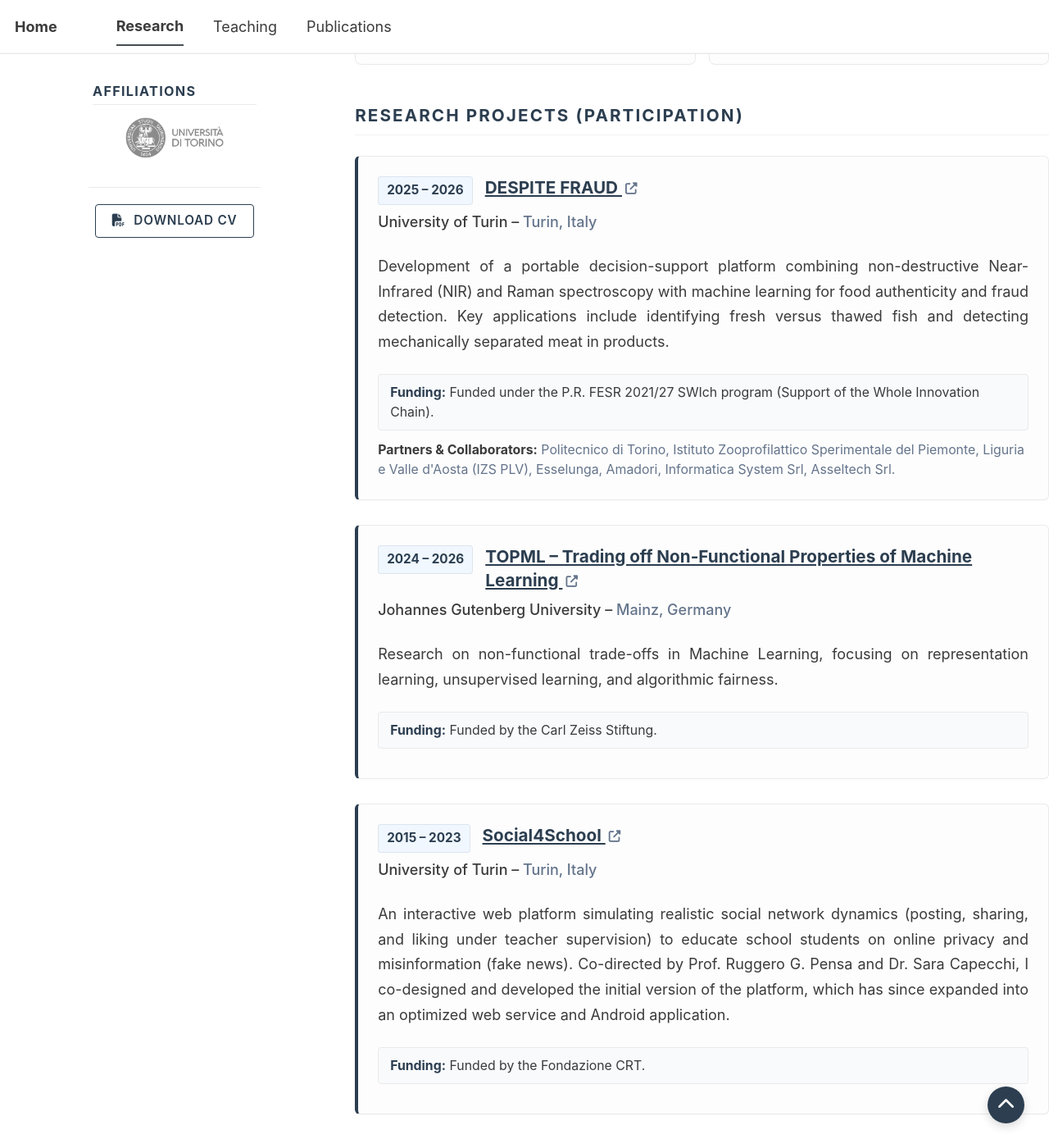
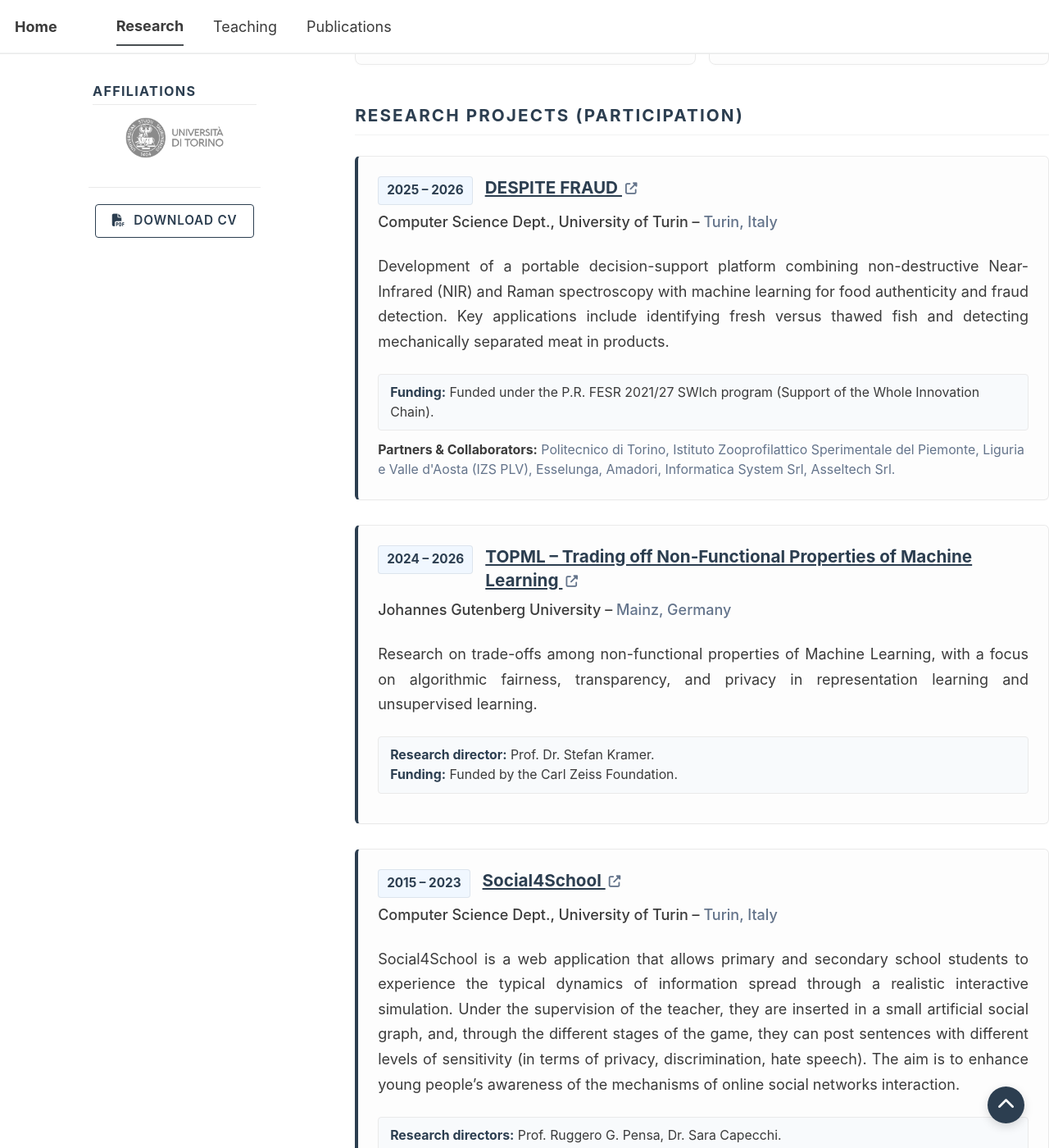
Before and after one commit to federicopeiretti/federicopeiretti.github.io, a Jekyll site: the page built from _pages/research.html, in a window 1280 px wide and 1400 px high, scrolled down 436 px. Shown: the whole window at 82% size. Built offline with Jekyll 4.4.1, drawn with Linux system fonts in a browser that asks for light colours; a script bundle is joined from its source files by our own code; library files that are not in the unit come from our copies.

Commit message:
update research projects

```diff
--- a/_pages/research.html
+++ b/_pages/research.html
@@ -10,12 +10,18 @@ author_profile: false
      1. STATIC LIGHT THEME VARIABLES (Locked)
      ========================================= */
   :root {
-    --port-primary: #2c3e50;    /* Dark Academic Blue */
-    --port-text: #3b3b3b;       /* Dark Gray for readability */
-    --port-muted: #64748b;      /* Muted gray for subtitles */
-    --port-bg: #fdfdfd;         /* Almost white for cards */
-    --port-border: #eaeaea;     /* Light gray borders */
-    --accent-color: #f0f7ff;    /* Soft blue for milestones */
+    --port-primary: #2c3e50;
+    /* Dark Academic Blue */
+    --port-text: #3b3b3b;
+    /* Dark Gray for readability */
+    --port-muted: #64748b;
+    /* Muted gray for subtitles */
+    --port-bg: #fdfdfd;
+    /* Almost white for cards */
+    --port-border: #eaeaea;
+    /* Light gray borders */
+    --accent-color: #f0f7ff;
+    /* Soft blue for milestones */
   }
 
   /* =========================================
@@ -56,7 +62,8 @@ author_profile: false
     color: var(--port-primary) !important;
   }
 
-  h1.page__title, .page__title {
+  h1.page__title,
+  .page__title {
     color: var(--port-primary) !important;
     font-weight: 700 !important;
   }
@@ -132,8 +139,8 @@ author_profile: false
     margin-bottom: 30px;
     box-shadow: 0 1px 3px rgba(0, 0, 0, 0.02);
     transition: transform 0.22s cubic-bezier(0.2, 0.8, 0.2, 1),
-                box-shadow 0.22s cubic-bezier(0.2, 0.8, 0.2, 1),
-                border-color 0.22s ease;
+      box-shadow 0.22s cubic-bezier(0.2, 0.8, 0.2, 1),
+      border-color 0.22s ease;
   }
 
   .project-card:hover {
@@ -302,18 +309,22 @@ author_profile: false
         </a>
       </h3>
     </div>
-    <p class="project-location">University of Turin &ndash; <i>Turin, Italy</i></p>
+    <p class="project-location">Computer Science Dept., University of Turin &ndash; <i>Turin, Italy</i></p>
 
     <p class="project-desc">
-      Development of a portable decision-support platform combining non-destructive Near-Infrared (NIR) and Raman spectroscopy with machine learning for food authenticity and fraud detection. Key applications include identifying fresh versus thawed fish and detecting mechanically separated meat in products.
+      Development of a portable decision-support platform combining non-destructive Near-Infrared (NIR) and Raman
+      spectroscopy with machine learning for food authenticity and fraud detection. Key applications include identifying
+      fresh versus thawed fish and detecting mechanically separated meat in products.
     </p>
 
     <div class="project-funding">
-      <strong>Funding:</strong> Funded under the P.R. FESR 2021/27 SWIch program (Support of the Whole Innovation Chain).
+      <strong>Funding:</strong> Funded under the P.R. FESR 2021/27 SWIch program (Support of the Whole Innovation
+      Chain).
     </div>
 
     <div class="project-partners">
-      <strong>Partners & Collaborators:</strong> Politecnico di Torino, Istituto Zooprofilattico Sperimentale del Piemonte, Liguria e Valle d'Aosta (IZS PLV), Esselunga, Amadori, Informatica System Srl, Asseltech Srl.
+      <strong>Partners & Collaborators:</strong> Politecnico di Torino, Istituto Zooprofilattico Sperimentale del
+      Piemonte, Liguria e Valle d'Aosta (IZS PLV), Esselunga, Amadori, Informatica System Srl, Asseltech Srl.
     </div>
   </div>
 
@@ -323,18 +334,21 @@ author_profile: false
       <span class="project-year">2024 &ndash; 2026</span>
       <h3 class="project-title">
         <a href="https://topml.uni-mainz.de/" target="_blank" rel="noopener" class="project-link">
-          TOPML &ndash; Trading off Non-Functional Properties of Machine Learning <i class="fas fa-external-link-alt title-icon"></i>
+          TOPML &ndash; Trading off Non-Functional Properties of Machine Learning <i
+            class="fas fa-external-link-alt title-icon"></i>
         </a>
       </h3>
     </div>
     <p class="project-location">Johannes Gutenberg University &ndash; <i>Mainz, Germany</i></p>
 
     <p class="project-desc">
-      Research on non-functional trade-offs in Machine Learning, focusing on representation learning, unsupervised learning, and algorithmic fairness.
+      Research on trade-offs among non-functional properties of Machine Learning, with a focus on algorithmic fairness,
+      transparency, and privacy in representation learning and unsupervised learning.
     </p>
 
     <div class="project-funding">
-      <strong>Funding:</strong> Funded by the Carl Zeiss Stiftung.
+      <strong>Research director:</strong> Prof. Dr. Stefan Kramer.<br>
+      <strong>Funding:</strong> Funded by the Carl Zeiss Foundation.
     </div>
   </div>
 
@@ -348,13 +362,18 @@ author_profile: false
         </a>
       </h3>
     </div>
-    <p class="project-location">University of Turin &ndash; <i>Turin, Italy</i></p>
+    <p class="project-location">Computer Science Dept., University of Turin &ndash; <i>Turin, Italy</i></p>
 
     <p class="project-desc">
-      An interactive web platform simulating realistic social network dynamics (posting, sharing, and liking under teacher supervision) to educate school students on online privacy and misinformation (fake news). Co-directed by Prof. Ruggero G. Pensa and Dr. Sara Capecchi, I co-designed and developed the initial version of the platform, which has since expanded into an optimized web service and Android application.
+      Social4School is a web application that allows primary and secondary school students to experience the typical
+      dynamics of information spread through a realistic interactive simulation. Under the supervision of the teacher,
+      they are inserted in a small artificial social graph, and, through the different stages of the game, they can post
+      sentences with different levels of sensitivity (in terms of privacy, discrimination, hate speech).
+      The aim is to enhance young people’s awareness of the mechanisms of online social networks interaction.
     </p>
 
     <div class="project-funding">
+      <strong>Research directors:</strong> Prof. Ruggero G. Pensa, Dr. Sara Capecchi.<br>
       <strong>Funding:</strong> Funded by the Fondazione CRT.
     </div>
   </div>
```
